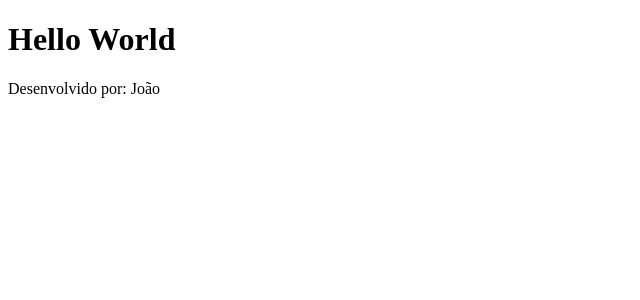
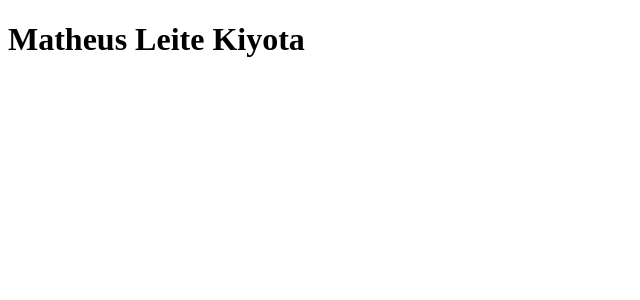
Before and after one commit to Marcelino-ifms/PTAC-06-02, a React (Vite) app: page / in a window 1280 px wide. Shown: the top 300 px of the page, without its empty margins (0-640 px from the left). Built offline with nearby package versions, Linux system fonts and the light colour scheme.

Commit message:
ImportHeader

```diff
--- a/src/App.jsx
+++ b/src/App.jsx
@@ -1,14 +1,11 @@
+import Footer from "./components/Footer";
+
 export default function App() {
+  return(
 
-  const nome = "João";
-  const sobreNome = "Santos";
+    <main>
+        <Footer/>
+    </main>
 
-  return(
-    <div>
-        <h1>Hello World</h1>
-        <p>Desenvolvido por: {nome}</p>
-    </div>
   );
-
-
 }
--- /dev/null
+++ b/src/components/Footer.jsx
@@ -0,0 +1,7 @@
+export default function Footer(){
+    return(
+        <footer>
+            <h1>Matheus Leite Kiyota</h1>
+        </footer>
+    );
+}
```
